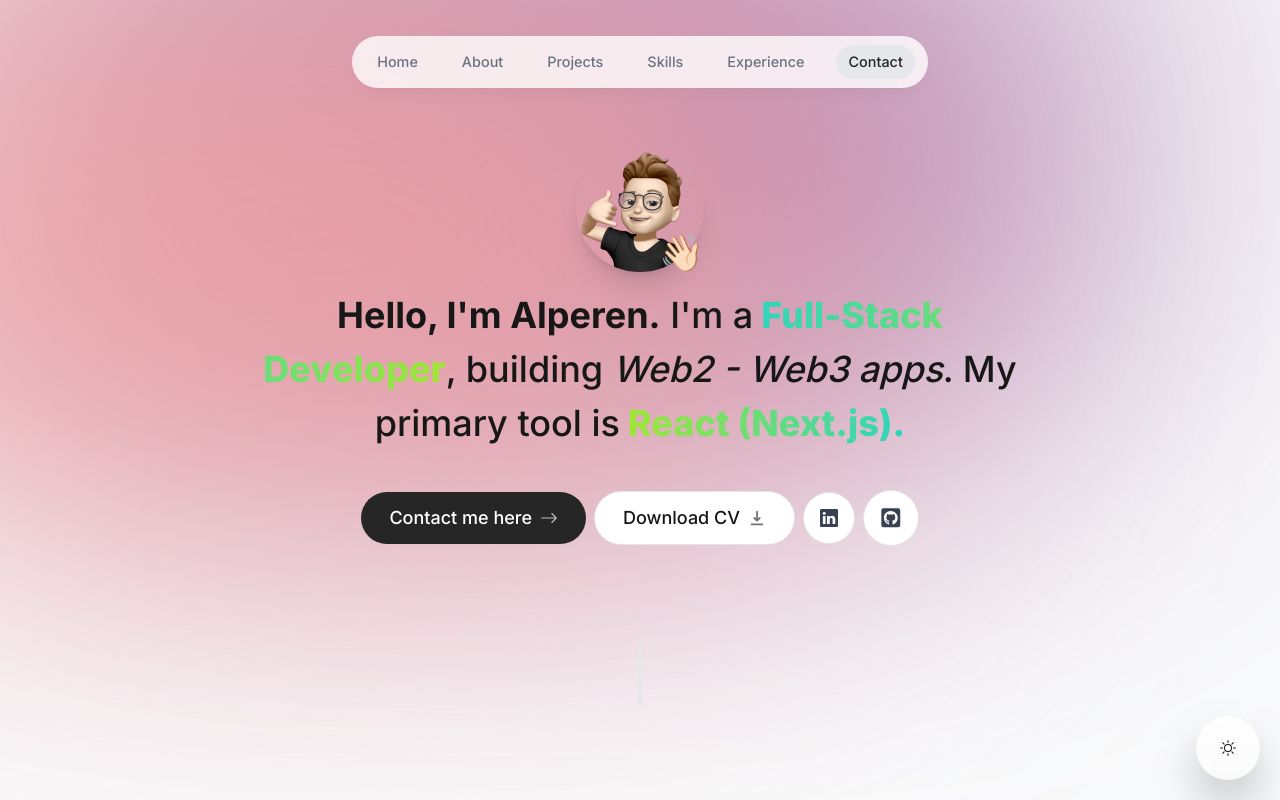
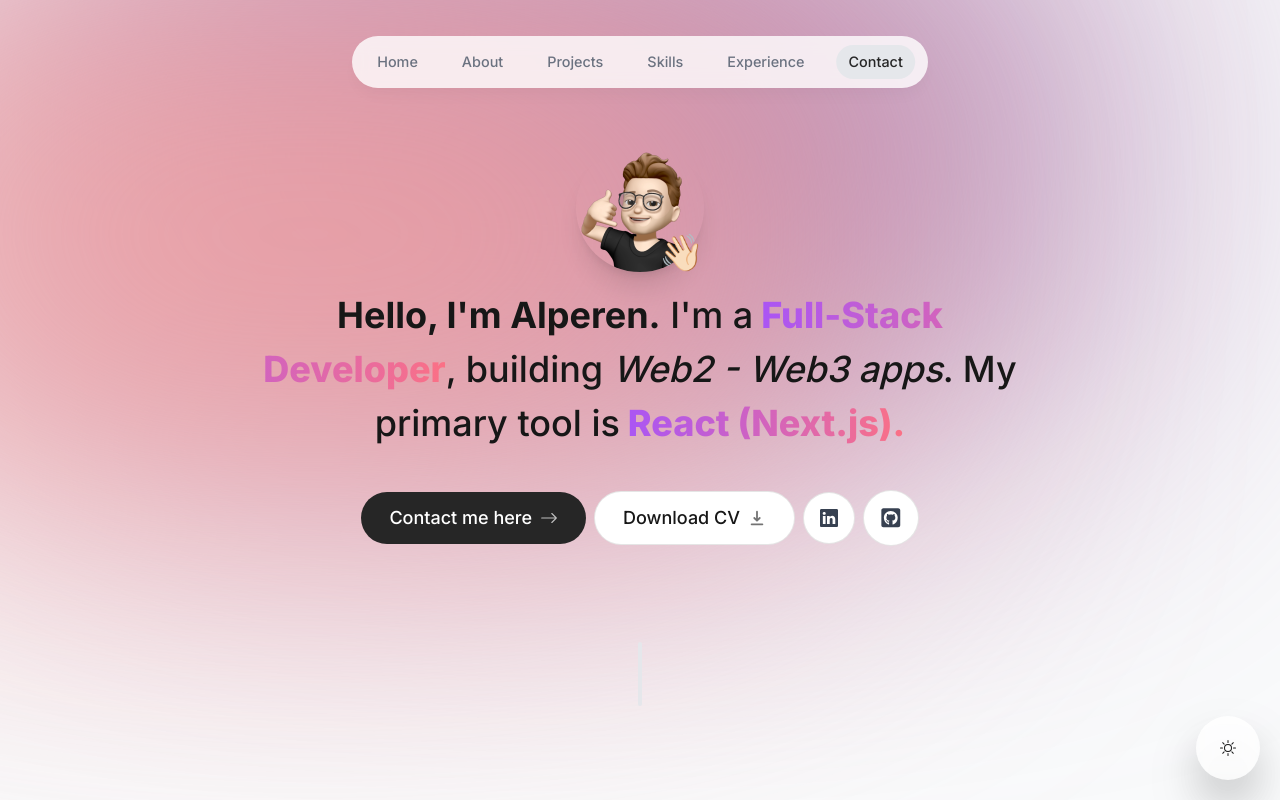
Before and after one commit to alperenbekci/alperenbekciPortfolio, a Next.js app: page / in a window 1280 px wide. Shown: the top 800 px of the page. Built offline with nearby package versions, Linux system fonts and the light colour scheme; no server answers.

Commit message:
Update intro.tsx

```diff
--- a/components/intro.tsx
+++ b/components/intro.tsx
@@ -64,9 +64,9 @@ export default function Intro() {
         animate={{ opacity: 1, y: 0 }}
       >
         <span className="font-bold">Hello, I'm Alperen.</span> I'm a
-        <span className=" bg-gradient-to-r from-teal-400 to-lime-400 dark:bg-gradient-to-r from-teal-400 to-lime-400 text-transparent bg-clip-text font-extrabold"> Full-Stack Developer</span>, building
+        <span className=" bg-gradient-to-r from-purple-500 to-rose-400  text-transparent bg-clip-text font-extrabold"> Full-Stack Developer</span>, building
          <span className="italic"> Web2 - Web3 apps</span>. My primary tool is
-        <span className=" bg-gradient-to-r from-lime-400 to-teal-400 dark:bg-gradient-to-r from-lime-400 to-teal-400 text-transparent bg-clip-text font-extrabold "> React (Next.js).</span>
+        <span className=" bg-gradient-to-r from-purple-500 to-rose-400  text-transparent bg-clip-text font-extrabold "> React (Next.js).</span>
       </motion.h1>
 
       <motion.div
```
